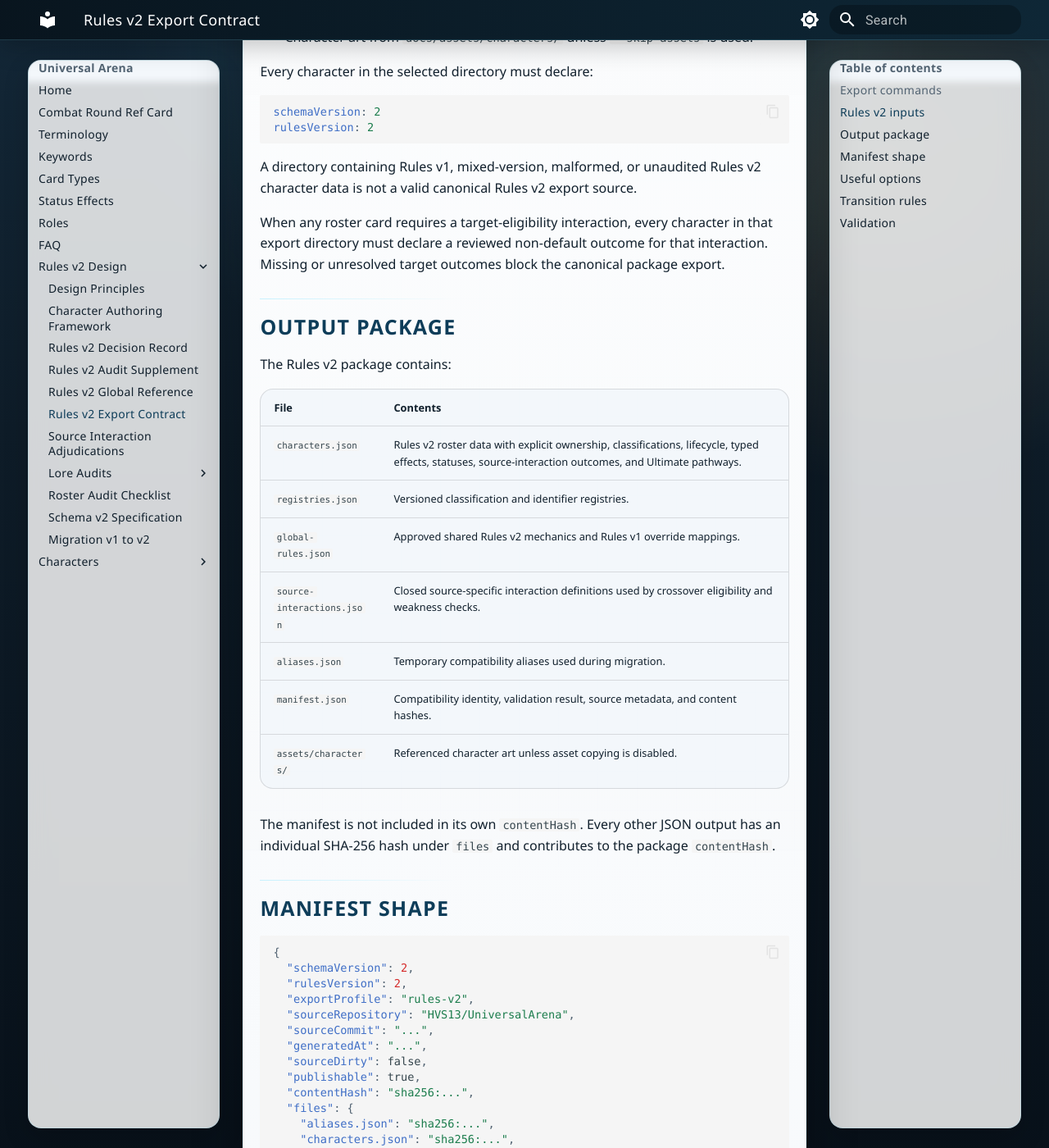
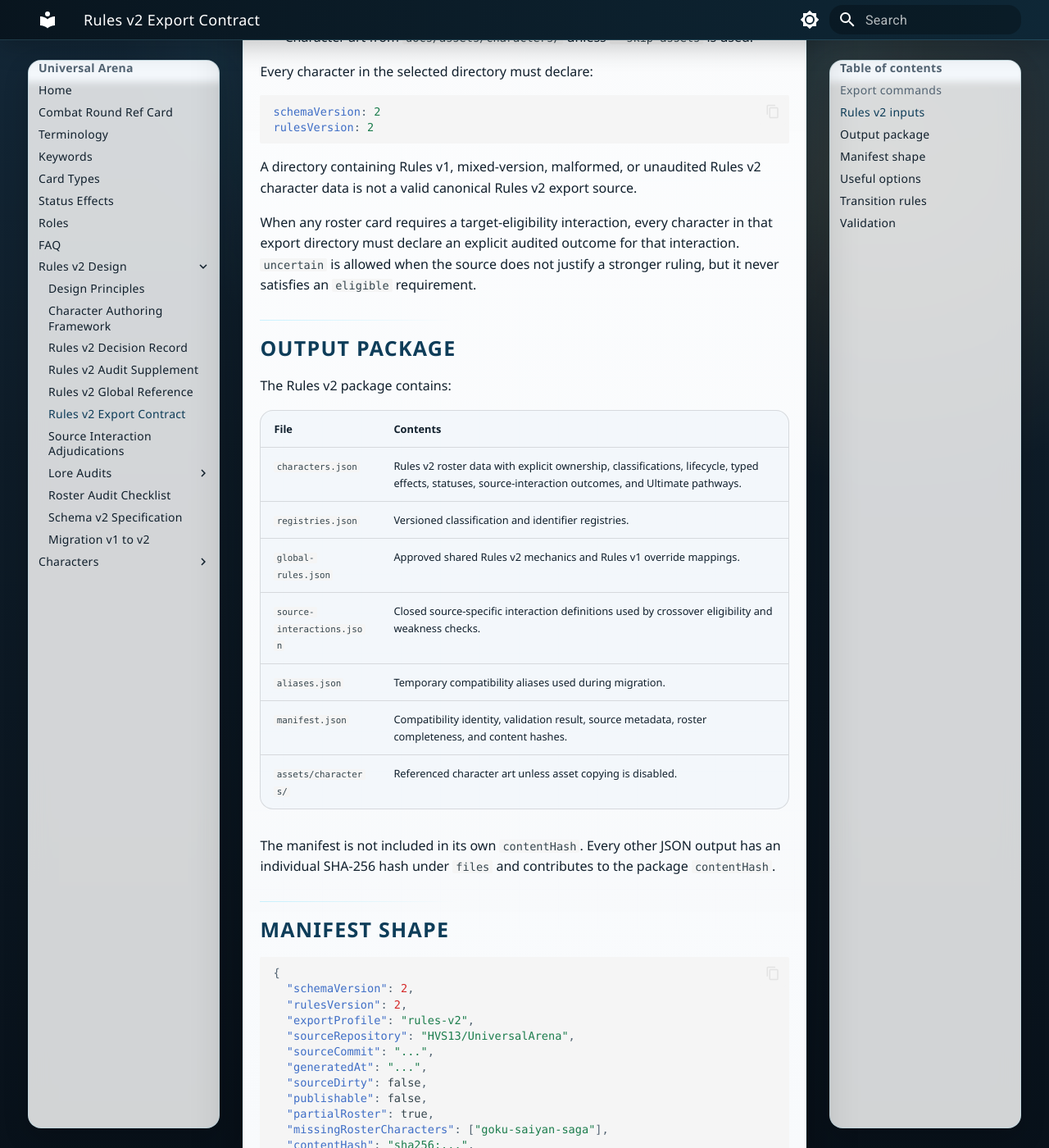
Before and after one commit to HVS13/UniversalArena, an MkDocs documentation site: the page built from docs/design/rules-v2-export-contract.md, in a window 1280 px wide and 1400 px high, scrolled down 1368 px. Shown: the whole window at 82% size. Built offline with MkDocs 1.6.1 and Material for MkDocs 9.7.7, drawn with Linux system fonts in a browser that asks for light colours; some of the changed text lies outside the part shown.

Commit message:
Document partial roster and uncertain outcomes

````diff
--- a/docs/design/rules-v2-export-contract.md
+++ b/docs/design/rules-v2-export-contract.md
@@ -42,7 +42,7 @@ rulesVersion: 2
 
 A directory containing Rules v1, mixed-version, malformed, or unaudited Rules v2 character data is not a valid canonical Rules v2 export source.
 
-When any roster card requires a target-eligibility interaction, every character in that export directory must declare a reviewed non-default outcome for that interaction. Missing or unresolved target outcomes block the canonical package export.
+When any roster card requires a target-eligibility interaction, every character in that export directory must declare an explicit audited outcome for that interaction. `uncertain` is allowed when the source does not justify a stronger ruling, but it never satisfies an `eligible` requirement.
 
 ## Output package
 
@@ -55,7 +55,7 @@ The Rules v2 package contains:
 | `global-rules.json` | Approved shared Rules v2 mechanics and Rules v1 override mappings. |
 | `source-interactions.json` | Closed source-specific interaction definitions used by crossover eligibility and weakness checks. |
 | `aliases.json` | Temporary compatibility aliases used during migration. |
-| `manifest.json` | Compatibility identity, validation result, source metadata, and content hashes. |
+| `manifest.json` | Compatibility identity, validation result, source metadata, roster completeness, and content hashes. |
 | `assets/characters/` | Referenced character art unless asset copying is disabled. |
 
 The manifest is not included in its own `contentHash`. Every other JSON output has an individual SHA-256 hash under `files` and contributes to the package `contentHash`.
@@ -71,7 +71,9 @@ The manifest is not included in its own `contentHash`. Every other JSON output h
   "sourceCommit": "...",
   "generatedAt": "...",
   "sourceDirty": false,
-  "publishable": true,
+  "publishable": false,
+  "partialRoster": true,
+  "missingRosterCharacters": ["goku-saiyan-saga"],
   "contentHash": "sha256:...",
   "files": {
     "aliases.json": "sha256:...",
@@ -92,7 +94,7 @@ The manifest is not included in its own `contentHash`. Every other JSON output h
 }
 ```
 
-`publishable` is false when canonical source data is dirty or the exporter cannot identify a source commit. Use `--require-publishable` in release or CI workflows to block such output.
+`publishable` is false when canonical source data is dirty, the exporter cannot identify a source commit, or the selected Rules v2 directory does not yet contain counterparts for every active roster filename. Use `--require-publishable` in release or CI workflows to block such output before it is written.
 
 ## Useful options
 
@@ -122,6 +124,7 @@ Explicit `--source-commit` and `--generated-at` values support deterministic CI
 - `npm run export:v2` must never be pointed at Rules v1 data and cannot silently convert it.
 - `npm run export:v2` is the canonical package command once character data references source interactions.
 - `npm run export:v2:core` exists only for low-level exporter fixtures and structural diagnostics.
+- Partial parallel-roster exports are valid review artifacts but are always marked non-publishable.
 - The migration CLI performs conversion; the exporter only validates and packages already-migrated data.
 - Character research and lore review remain roster-PR responsibilities, not exporter responsibilities.
 - After every active character is audited and migrated, a later PR may make the Rules v2 exporter the default command.
@@ -144,6 +147,6 @@ The core exporter test uses a self-contained Rules v2 fixture and verifies:
 - Required core package files.
 - Explicit rejection of Rules v1 input.
 
-Character-specific roster tests additionally verify source-interaction definitions, reviewed target outcomes, lore invariants, and the final source-aware package artifact.
+Character-specific roster tests additionally verify source-interaction definitions, explicit target outcomes, lore invariants, partial-roster metadata, and the final source-aware package artifact.
 
 The fixture exists only to exercise the data contract. It is not a playable roster character and is never included in the canonical roster export.
````
Also changed, not shown: other parts of docs/design/rules-v2-export-contract.md (+1 -1 lines).
